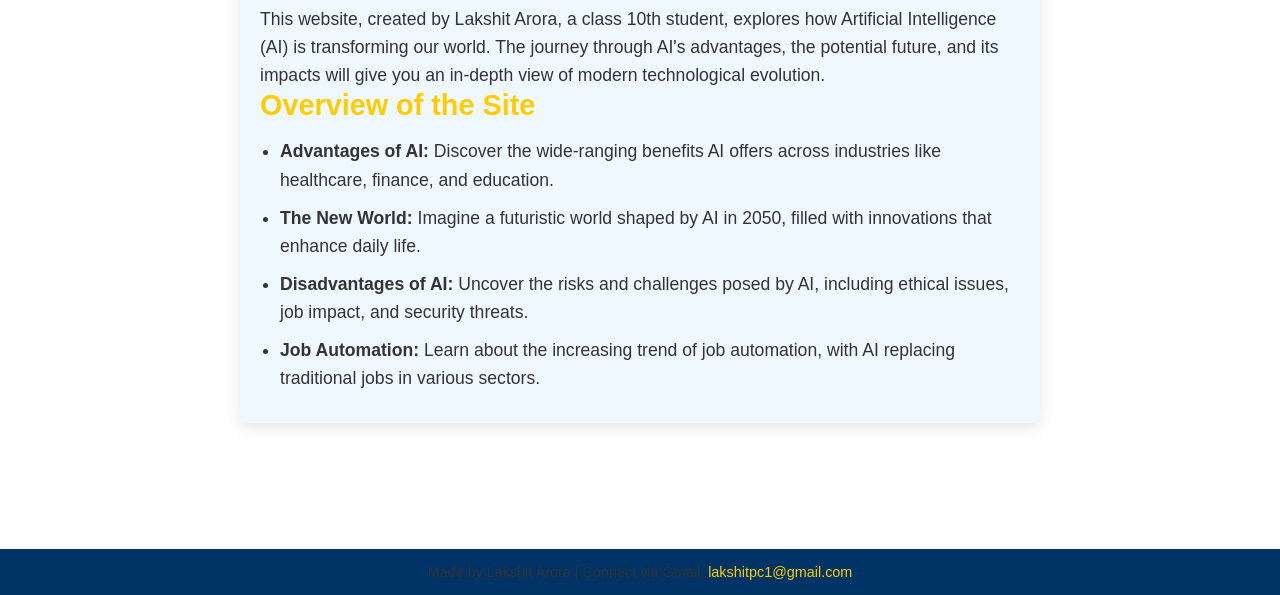
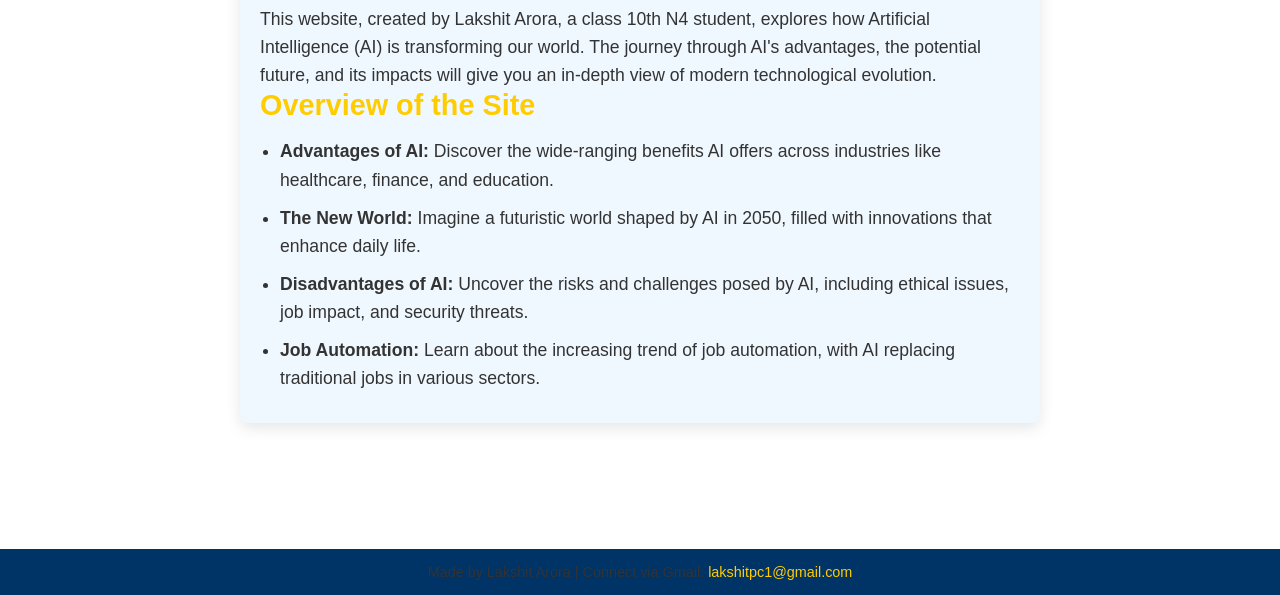
Before and after one commit to Lakshitpc/AIInfo, a plain HTML site: page GPT/index.html in a window 1280 px wide. Shown: the part 205-800 px from the top of the page. Drawn offline with Linux system fonts and the light colour scheme.

Commit message:
Update index.html

```diff
--- a/GPT/index.html
+++ b/GPT/index.html
@@ -16,7 +16,7 @@
     </nav>
     <div class="container">
         <h1>Welcome to New Innovations in the World (AI)</h1>
-        <p>This website, created by Lakshit Arora, a class 10th student, explores how Artificial Intelligence (AI) is transforming our world. The journey through AI's advantages, the potential future, and its impacts will give you an in-depth view of modern technological evolution.</p>
+        <p>This website, created by Lakshit Arora, a class 10th N4 student, explores how Artificial Intelligence (AI) is transforming our world. The journey through AI's advantages, the potential future, and its impacts will give you an in-depth view of modern technological evolution.</p>
 
         <h2>Overview of the Site</h2>
         <ul class="overview-list">
```
